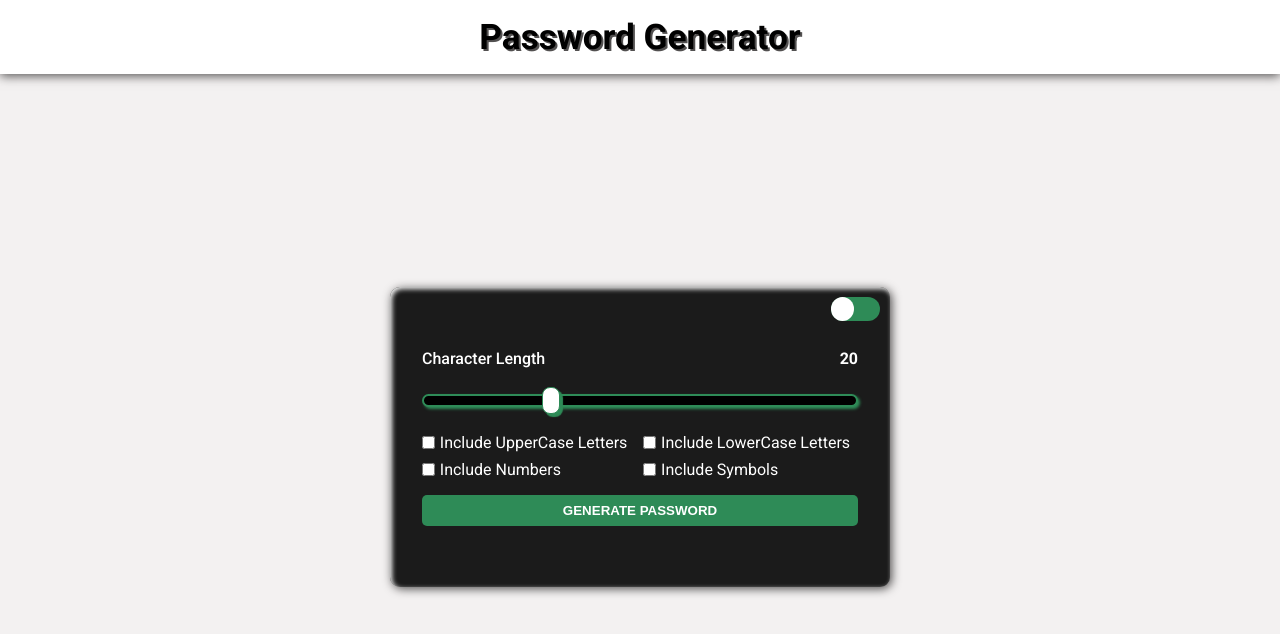
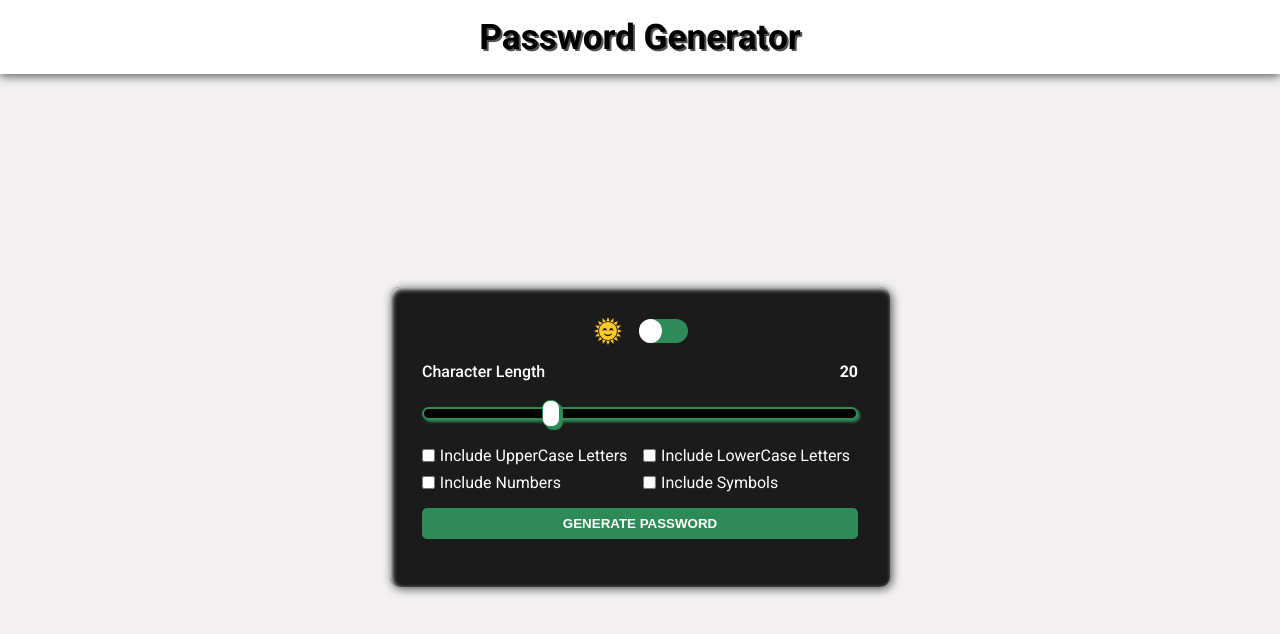
Before and after one commit to Mayankkatheriya/Password-generator, a React (Create React App) app: page / in a window 1280 px wide. Shown: the top 634 px of the page. Built offline with nearby package versions, Linux system fonts and the light colour scheme.

Commit message:
theme adjusted

```diff
--- a/src/App.js
+++ b/src/App.js
@@ -1,6 +1,5 @@
 import Header from "./Components/Header/Header";
 import Main from "./Components/Main/Main";
-import { useState } from "react";
 function App() {
   return (
     <>
--- a/src/Components/Main/Main.css
+++ b/src/Components/Main/Main.css
@@ -20,7 +20,7 @@ main {
   flex-direction: column;
   justify-content: center;
   gap: 1rem;
-  padding: 2.2rem 2rem;
+  padding: 1rem 2rem 2.2rem;
   color: var(--text-primary-color);
   box-shadow: 2px 2px 10px 0 var(--main-box-shadow),
     inset 2px 2px 5px 0 var(--main-box-shadow-secondary);
@@ -200,13 +200,13 @@ input[type="range"]:focus::-ms-fill-upper {
 }
 
 .toggle{
+  width: 100%;
   display: flex;
-  justify-content: space-around;
+  justify-content: center;
   align-items: center;
-  position: absolute;
-  top: 10px;
-  right: 10px;
-  z-index: 20;
+  gap: 1rem;
+  font-size: 1.3rem;
+  font-weight: 700;
 }
 
 .switch {
--- a/src/Components/Main/Main.js
+++ b/src/Components/Main/Main.js
@@ -5,9 +5,12 @@ import StrengthChecker from "./StrengthChecker"; //StrengthChecker Componen
 import Button from "./Button"; //Button Component
 import CheckBoxes from "./CheckBoxes"; //CheckBox Component
 
-
 const Main = () => {
-  const { password, errorMessage, generatePassword } = usePassWordGenerator();  // *custom hook
+  // const getTheme = () => {
+  //   const theme = localStorage.getItem("theme")
+  //   return theme ? theme : false
+  // }
+  const { password, errorMessage, generatePassword } = usePassWordGenerator(); // *custom hook
   const [length, setlength] = useState(20);
   const [copied, setcopied] = useState(false);
   const [isDark, setIsDark] = useState(false);
@@ -38,17 +41,77 @@ const Main = () => {
   const handleTheme = () => {
     if (!isDark) document.body.classList.add("dark");
     else document.body.classList.remove("dark");
+    //setting theme in local storage
+    localStorage.setItem("theme", !isDark);
     setIsDark(!isDark);
-  }
+  };
 
   return (
     <main>
       <div className="container">
-
         {/* Toggle Button */}
         <div className="toggle">
+          {isDark ? (
+            //Dark
+            <svg
+              width="30"
+              height="30"
+              viewBox="0 0 64 64"
+              xmlns="http://www.w3.org/2000/svg"
+            >
+              <circle cx="31.999" cy="32.12" r="31.875" fill="#405866" />
+              <g fill="#4f6977">
+                <circle cx="5.965" cy="36.541" r="3.845" />
+                <circle cx="6.312" cy="18.918" r="2.194" />
+                <path d="M22.963 9.672a3.433 3.433 0 1 1-6.867.001a3.433 3.433 0 0 1 6.867-.001" />
+                <circle cx="55.47" cy="41.619" r="3.433" />
+                <path d="M47.06 8.404c0 2.297-1.864 4.157-4.161 4.157s-4.159-1.86-4.159-4.157a4.16 4.16 0 1 1 8.32 0" />
+              </g>
+              <path
+                fill="#fff"
+                d="M25.447 22.24c-.179-.41-.585-.511-.995-.419c-6.165 1.38-9.714 6.536-13.228 11.346c-.375.515-.257.944.043 1.178c.039.238.187.449.511.562c4.223 1.484 8.614 1.864 12.92.536c.25-.076.44-.235.593-.425c.483-.07 1.029-.396 1.182-.885c1.201-3.861.573-8.235-1.026-11.893m11.535 11.89c.152.489.694.814 1.182.885c.152.189.339.349.589.425c4.31 1.328 8.7.948 12.922-.536c.326-.112.474-.323.511-.562c.299-.233.42-.663.043-1.178c-3.514-4.81-7.06-9.966-13.229-11.346c-.41-.092-.812.001-.991.419c-1.604 3.658-2.228 8.03-1.027 11.893"
+              />
+              <path
+                fill="#374c51"
+                d="M36.437 34.701c.168.542.772.904 1.311.982c.168.211.38.388.653.472c4.782 1.477 9.657 1.053 14.349-.593c.359-.127.526-.36.569-.624c.332-.261.461-.737.043-1.31c-3.899-5.339-7.838-11.06-14.687-12.597c-.454-.102-.904.001-1.1.466c-1.778 4.061-2.476 8.918-1.138 13.204m2.031-.579c-.008-.002-.012 0-.023-.004c-.916-3.559-.37-7.396.976-10.793c5.276 1.552 8.509 6.072 11.637 10.385c-4.139 1.346-8.355 1.718-12.59.412"
+              />
+              <path
+                fill="#2b3e44"
+                d="M42.727 46.5h-1.628c-.088 0-.143.207-.217.219c-.087.012-.165.104-.245.136c-.141.055-.258.181-.356.273l-.066.066c-3.934 3.836-9.09 4.721-13.995 2.196c-2.636-1.355-2.417-2.544-5.237-2.544c-1.154 0-1.583 1.339-.885 2.141c6.357 7.343 17.15 7.168 23.518-.175c.691-.801.263-2.312-.889-2.312"
+              />
+              <path
+                fill="#374c51"
+                d="M36.31 40.772c-3.164 1.482-6.224 1.767-9.02-.608c-.741-.627-2.067.827-1.232 1.537c3.272 2.778 7.122 2.27 10.779.558c1.049-.491.654-2.038-.527-1.487"
+              />
+              <path
+                fill="#4f6977"
+                d="M15.07 23.543c1.64-3.084 3.914-5.152 7.576-4.933c.969.055 1.154-1.903.062-1.97c-4.286-.253-7.06 2.467-8.95 6.03c-.546 1.024.702 2.023 1.312.87m33.29.003c-1.641-3.084-3.914-5.152-7.575-4.933c-.968.055-1.155-1.903-.063-1.97c4.285-.253 7.06 2.467 8.95 6.03c.547 1.024-.701 2.023-1.312.87"
+              />
+              <path
+                fill="#374c51"
+                d="M26.15 21.498c-.199-.456-.647-.567-1.104-.466c-6.844 1.532-10.787 7.257-14.685 12.597c-.419.572-.287 1.049.045 1.31c.043.264.211.497.569.624c4.688 1.646 9.563 2.069 14.348.593c.273-.084.483-.261.653-.472c.537-.078 1.141-.44 1.313-.982c1.333-4.287.635-9.144-1.139-13.204M12.666 33.71c3.126-4.313 6.359-8.833 11.635-10.385c1.349 3.396 1.892 7.234.979 10.793c-.014.004-.02.002-.027.004c-4.235 1.306-8.451.934-12.587-.412"
+              />
+              <path
+                fill="#25333a"
+                d="M23.947 29.571c0 1.726-1.326 3.125-2.956 3.125c-1.636 0-2.966-1.4-2.966-3.125c0-1.726 1.33-3.122 2.966-3.122c1.631 0 2.956 1.398 2.956 3.122m21.636 0c0 1.726-1.327 3.125-2.955 3.125c-1.639 0-2.967-1.4-2.967-3.125c0-1.726 1.328-3.122 2.967-3.122c1.628 0 2.955 1.398 2.955 3.122"
+              />
+            </svg>
+          ) : (
+            // Light
+            <svg
+              width="30"
+              height="30"
+              viewBox="0 0 64 64"
+              xmlns="http://www.w3.org/2000/svg"
+            >
+              <g fill="#ffca28">
+                <path d="m20.5 59.7l7-7.2c-2.5-.5-4.8-1.5-6.9-2.9zm23-55.4l-7 7.2c2.5.5 4.8 1.5 6.9 2.9zm-32 32.2l-7.2 7l10.1-.1C13 41.3 12 39 11.5 36.5m41-9l7.2-7l-10.1.1c1.4 2.1 2.4 4.4 2.9 6.9m-38.1-6.9l-10.1-.1l7.2 7c.5-2.5 1.5-4.8 2.9-6.9m35.2 22.8l10.1.1l-7.2-7c-.5 2.5-1.5 4.8-2.9 6.9M27.5 11.5l-7-7.2l.1 10.1c2.1-1.4 4.4-2.4 6.9-2.9m9 41l7 7.2l-.1-10.1C41.3 51 39 52 36.5 52.5M14.8 44l-4 9.3l9.3-4C18 47.8 16.2 46 14.8 44m34.4-24l4-9.3l-9.3 4c2.1 1.5 3.9 3.3 5.3 5.3M11 32c0-1.3.1-2.5.4-3.7L2 32l9.4 3.7c-.3-1.2-.4-2.4-.4-3.7m51 0l-9.4-3.7c.2 1.2.4 2.5.4 3.7c0 1.3-.1 2.5-.4 3.7zM20 14.8l-9.3-4l4 9.3c1.5-2.1 3.3-3.9 5.3-5.3m24 34.4l9.3 4l-4-9.3C47.8 46 46 47.8 44 49.2m-8.3-37.8L32 2l-3.7 9.4c1.2-.2 2.5-.4 3.7-.4c1.3 0 2.5.1 3.7.4m-7.4 41.2L32 62l3.7-9.4c-1.2.3-2.4.4-3.7.4c-1.3 0-2.5-.1-3.7-.4" />
+                <path d="M32 13c-10.5 0-19 8.5-19 19s8.5 19 19 19s19-8.5 19-19s-8.5-19-19-19M20.4 30.7c1.2-3.2 3-4.9 4.7-4.9s3.5 1.6 4.7 4.9c.1.3-.5.9-.8.6c-1.1-1.2-2.5-1.7-3.9-1.7s-2.8.5-3.9 1.7c-.4.4-1-.2-.8-.6m20.3 7.5C39.1 40.8 36 43 32 43c-4 0-7.2-2.3-8.7-4.8c-.4-.7.1-1.4.8-1c5.1 3.6 10.8 3.6 15.9 0c.6-.4 1.1.4.7 1m2.2-6.9c-1.1-1.2-2.5-1.7-3.9-1.7s-2.8.5-3.9 1.7c-.3.3-.9-.3-.8-.6c1.2-3.2 3-4.9 4.7-4.9c1.8 0 3.5 1.6 4.7 4.9c.1.4-.5 1-.8.6" />
+              </g>
+            </svg>
+          )}
           <label className="switch">
-            <input type="checkbox" checked = {isDark} onChange={handleTheme}/>
+            <input type="checkbox" checked={isDark} onChange={handleTheme} />
             <span className="slider round"></span>
           </label>
         </div>
@@ -86,7 +149,14 @@ const Main = () => {
         <div className="checkboxes">
           {CheckBoxData.map((item, index) => {
             return (
-              <CheckBoxes key = {index} title = {item.title} state = {item.state} onClick = {() => {handleCheckboxChange(index)}}/>
+              <CheckBoxes
+                key={index}
+                title={item.title}
+                state={item.state}
+                onClick={() => {
+                  handleCheckboxChange(index);
+                }}
+              />
             );
           })}
         </div>
@@ -100,7 +170,9 @@ const Main = () => {
         <Button
           customClass="copy-btn"
           text="Generate Password"
-          onClick={() => {generatePassword(CheckBoxData, length)}}
+          onClick={() => {
+            generatePassword(CheckBoxData, length);
+          }}
         />
       </div>
     </main>
```
